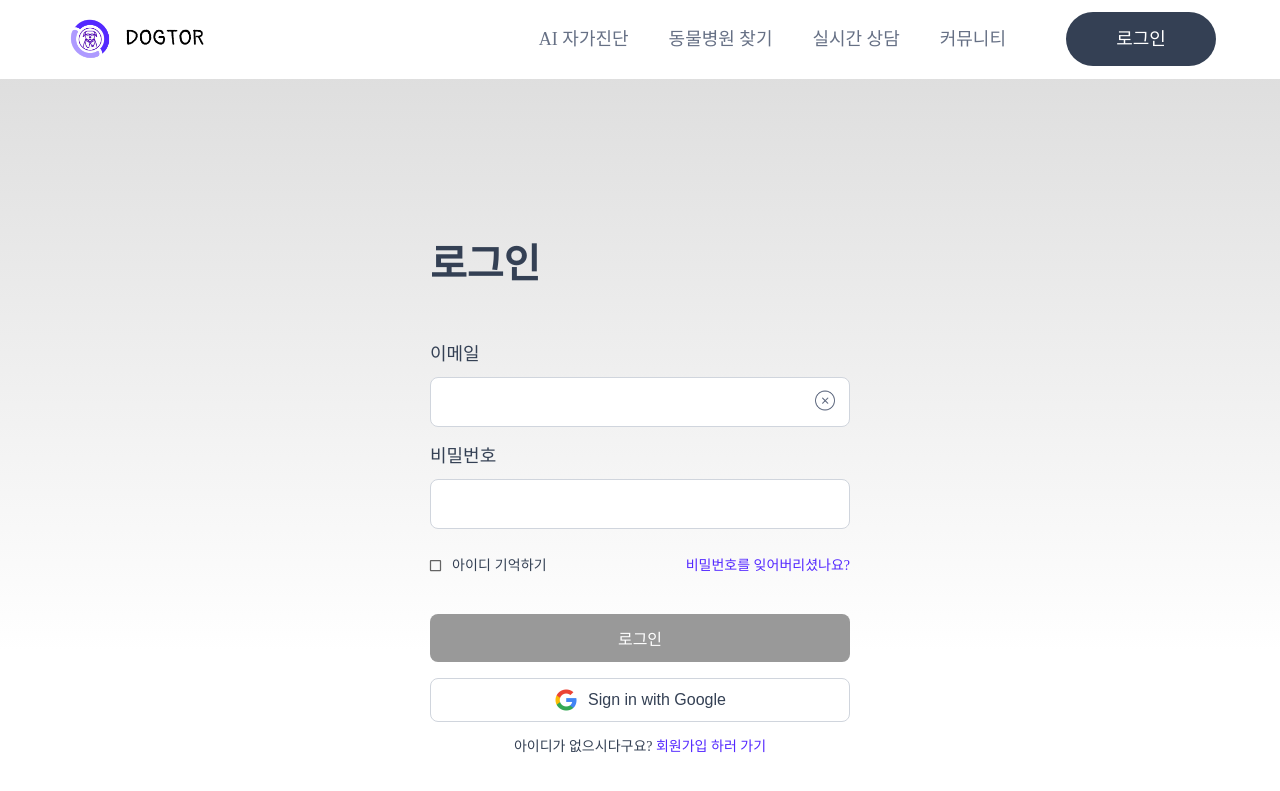
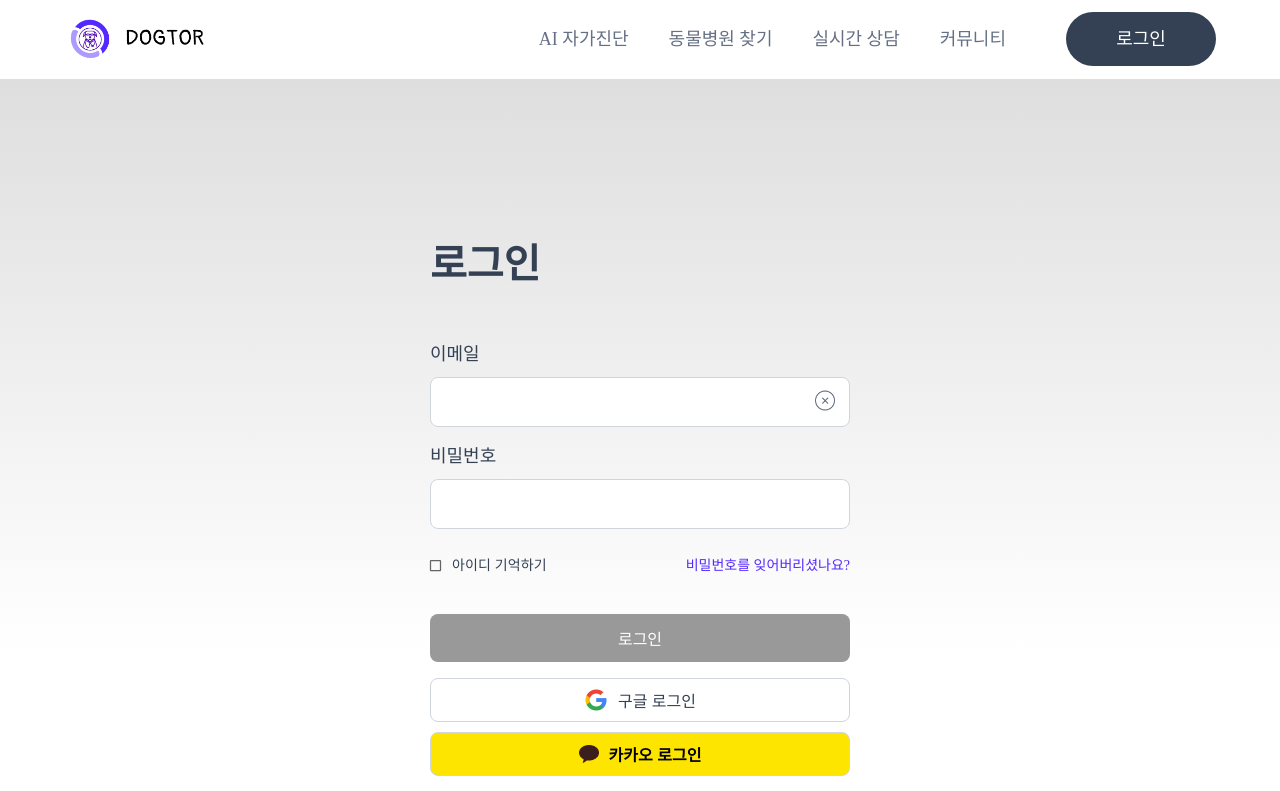
Before and after one commit to JeongTaekCho/-DOCTOR, a React (Vite) app: page /login in a window 1280 px wide. Shown: the top 791 px of the page. Built offline with nearby package versions, Linux system fonts and the light colour scheme; a web font is replaced by a local one.

Commit message:
✨ Feat :  카카오 로그인

```diff
--- a/src/pages/Login/index.tsx
+++ b/src/pages/Login/index.tsx
@@ -98,6 +98,10 @@ const LoginPage = () => {
     window.location.assign(`${serverUrl}/auth/google`);
   };
 
+  const handleKakaoLogin = async () => {
+    window.location.assign(`${serverUrl}/auth/kakao`);
+  };
+
   useEffect(() => {
     if (userToken) {
       navigate(ROUTE.HOME.link);
@@ -175,8 +179,12 @@ const LoginPage = () => {
           </S.ButtonBox>
           <S.SocialLoginBtn type="button" onClick={handleGoogleLogin}>
             <img src="/images/commons/google.png" alt="구글 아이콘" />
-            <span>Sign in with Google</span>
+            <span>구글 로그인</span>
           </S.SocialLoginBtn>
+          <S.KakaoLoginBtn type="button" onClick={handleKakaoLogin}>
+            <img src="/images/commons/kakao.png" alt="카카오톡 아이콘" />
+            <span>카카오 로그인</span>
+          </S.KakaoLoginBtn>
         </S.Form>
         <S.LinkMent>
           아이디가 없으시다구요? <Link to={ROUTE.REGISTER.link}>회원가입 하러 가기</Link>
--- a/src/pages/Login/style.ts
+++ b/src/pages/Login/style.ts
@@ -124,3 +124,25 @@ export const SocialLoginBtn = styled.button`
     width: 24px;
   }
 `;
+
+export const KakaoLoginBtn = styled.button`
+  width: 100%;
+  padding: 0.9rem 0;
+  display: block;
+  background-color: #fee500;
+  color: #000;
+  border-radius: 0.8rem;
+  font-size: 1.6rem;
+  text-decoration: none;
+  font-weight: 600;
+  border: 1px solid #d0d5dd;
+  margin-top: 1rem;
+  display: flex;
+  gap: 1rem;
+  justify-content: center;
+  align-items: center;
+
+  img {
+    width: 2rem;
+  }
+`;
```
Also changed, not shown: public/images/commons/kakao.png (added).
